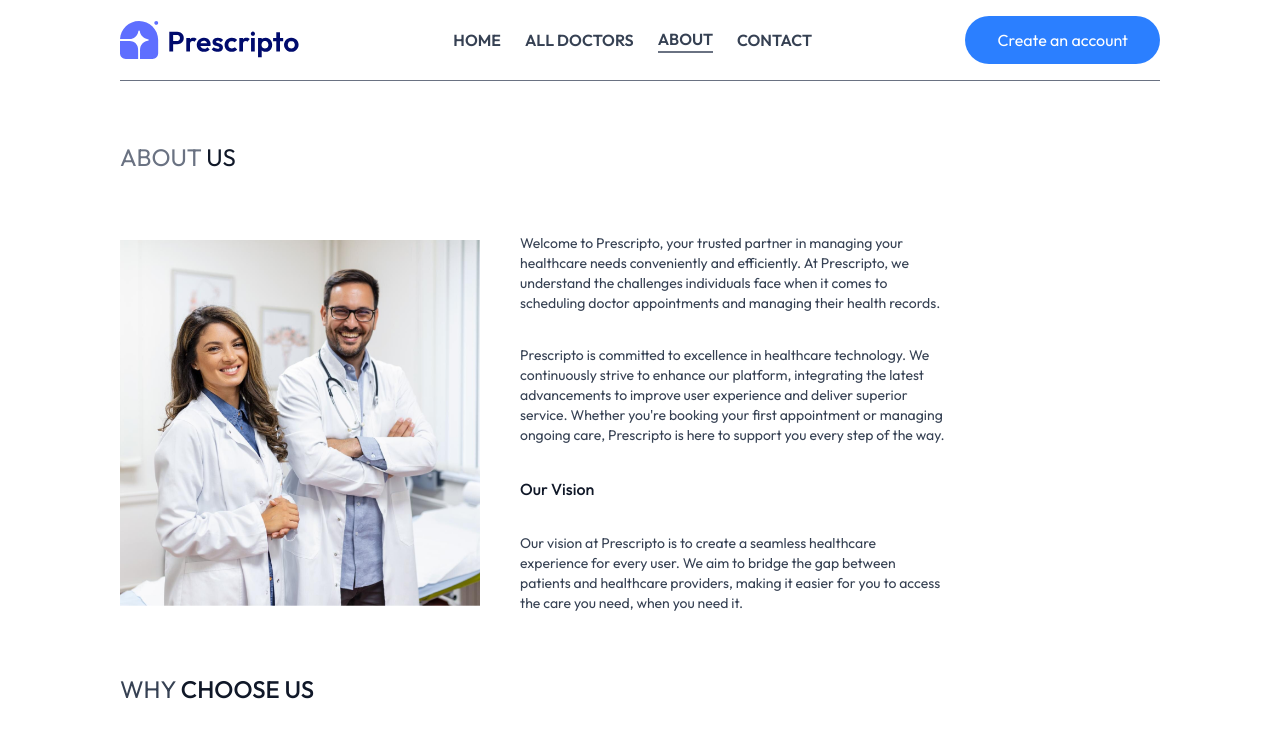
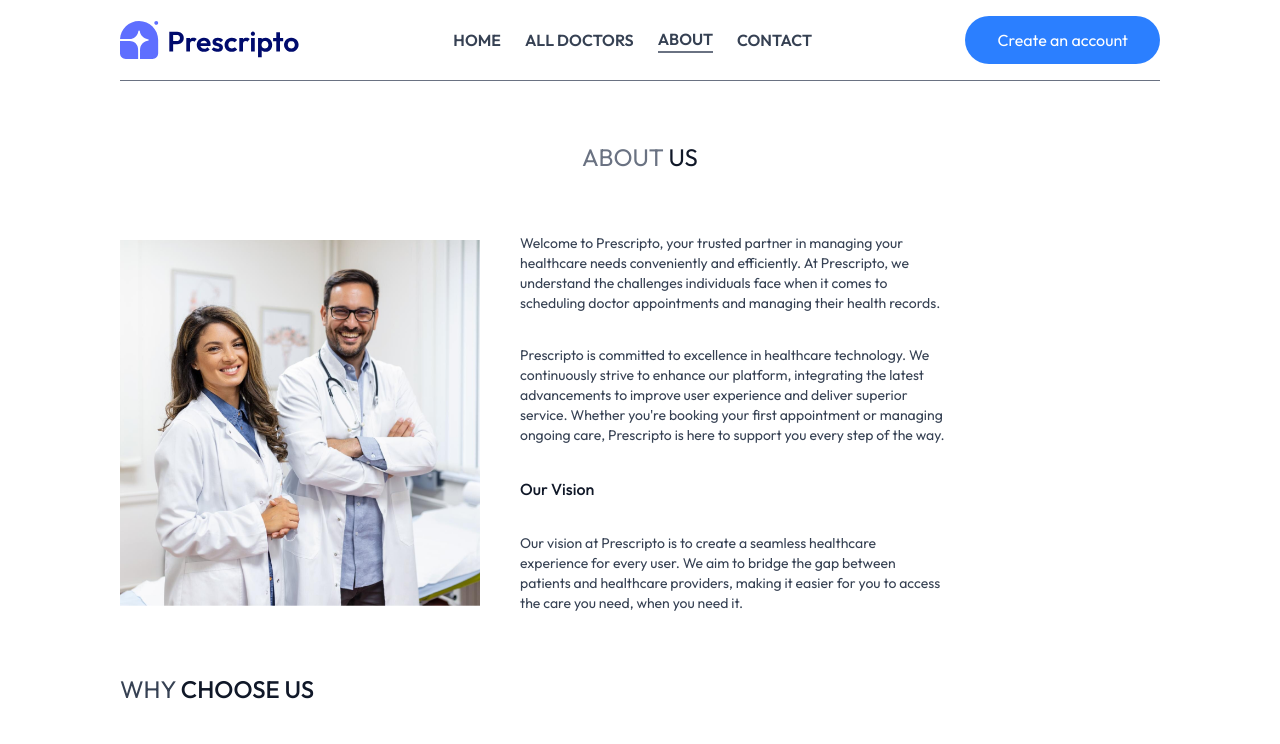
Before and after one commit to IbrahimFullStackWebDev/doctors-appointments-frontend, a React (Vite) app in the folder frontend/: page /about in a window 1280 px wide. Shown: the top 744 px of the page. Built offline with nearby package versions, Linux system fonts and the light colour scheme; the HTML template or start-up script is replaced by a standard one.

Commit message:
style: horizontal the title in about page

```diff
--- a/frontend/src/pages/About.tsx
+++ b/frontend/src/pages/About.tsx
@@ -3,7 +3,7 @@ import { assets } from "../assets/assets";
 
 const About = () => {
   return (
-    <div className="w-full flex flex-col items-start gap-15 mt-15">
+    <div className="w-full flex flex-col items-center gap-15 mt-15">
       <h1 className="text-2xl text-gray-500">
         ABOUT <span className="text-gray-900">US</span>
       </h1>
```
